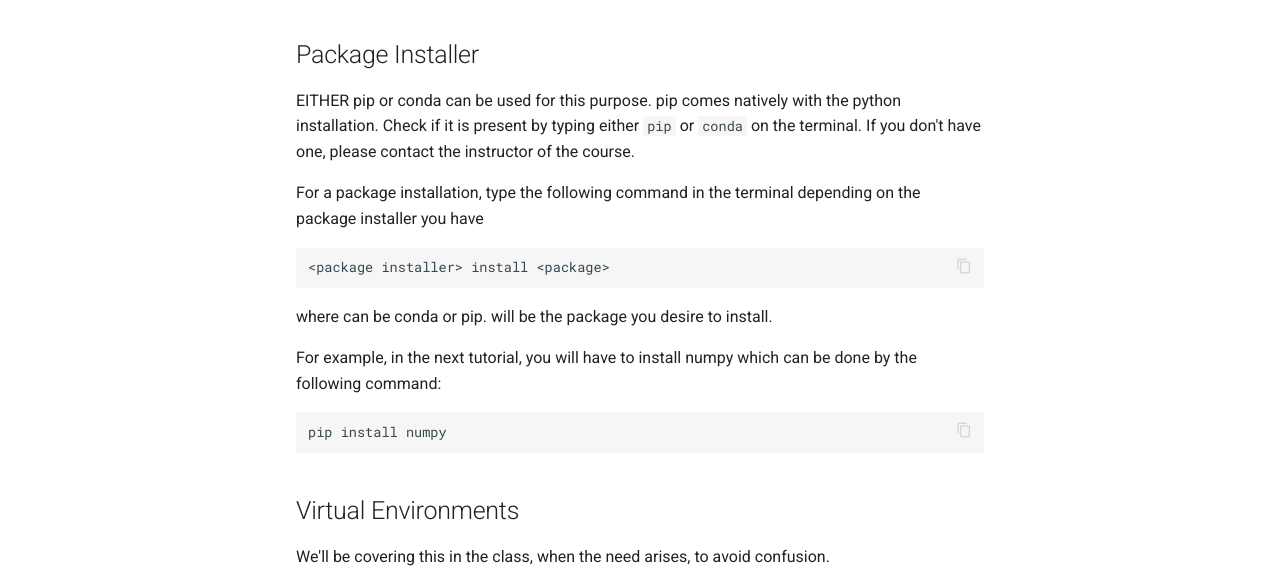
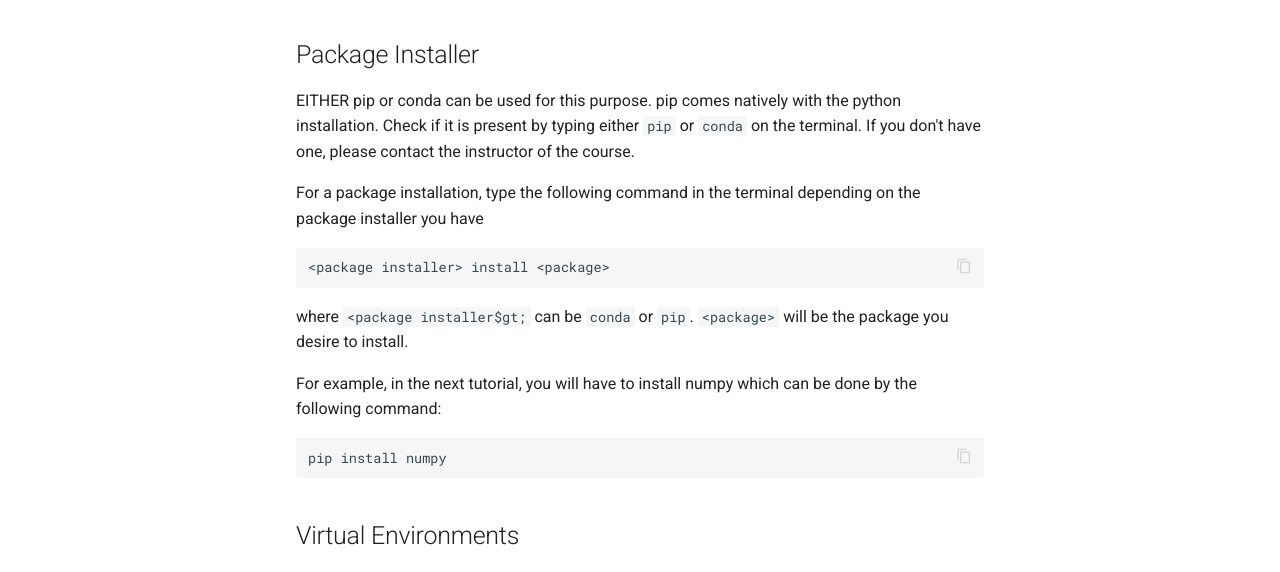
Before and after one commit to bpgc-cte/rl2017, a plain HTML site: page environment-setup/index.html in a window 1280 px wide. Shown: the part 1035-1607 px from the top of the page. Drawn offline with Linux system fonts and the light colour scheme.

Commit message:
Correcting pip / conda install instructions

```diff
--- a/environment-setup/index.html
+++ b/environment-setup/index.html
@@ -377,7 +377,7 @@
 </pre></div>
 
 
-<p>where <package installer> can be conda or pip. <package> will be the package you desire to install.</p>
+              <p>where <code>&lt;package installer$gt;</code> can be <code>conda</code> or <code>pip</code>. <code>&lt;package&gt;</code> will be the package you desire to install.</p>
 <p>For example, in the next tutorial, you will have to install numpy which can be done by the following command:</p>
 <div class="codehilite"><pre><span></span>pip install numpy
 </pre></div>
```
